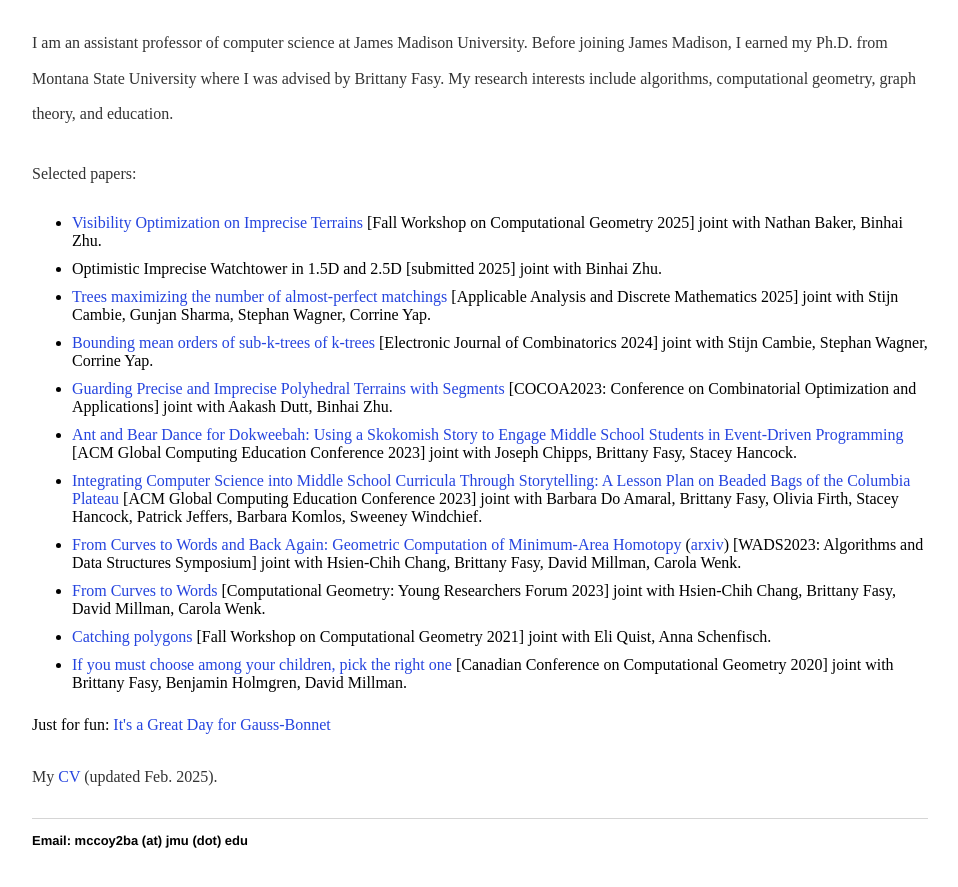
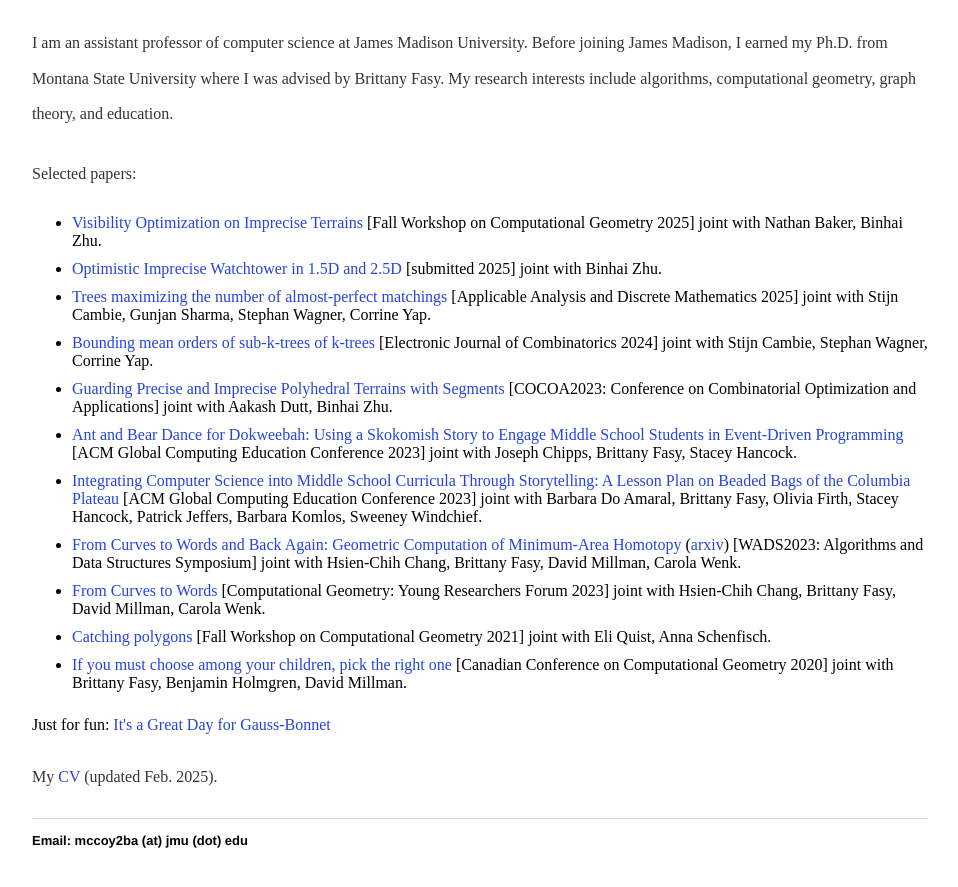
Before and after one commit to Brad-A-M/Brad-A-M.github.io, a Jekyll site: the page built from index.html, in a window 1280 px wide, cut to the strip 421-1331 px from the top of the page. Shown: the top 887 px of the strip, without its empty margins (160-1118 px from the left). Built offline with Jekyll 4.4.1, drawn with Linux system fonts in a browser that asks for light colours; part of the change alters nothing that is shown.

```diff
--- a/index.html
+++ b/index.html
@@ -19,7 +19,7 @@ title: Bradley McCoy
 		Selected papers:
 	<ul>
 		<li><a href="https://www.cs.qc.cuny.edu/goswami/Proceedings-FWCG_25.pdf"> Visibility Optimization on Imprecise Terrains</a> [Fall Workshop on Computational Geometry 2025] joint with Nathan Baker, Binhai Zhu.</li>
-		<li> Optimistic Imprecise Watchtower in 1.5D and 2.5D [submitted 2025] joint with Binhai Zhu.</li>
+		<li><a href="https://arxiv.org/abs/2601.13165">Optimistic Imprecise Watchtower in 1.5D and 2.5D</a> [submitted 2025] joint with Binhai Zhu.</li>
 		<li><a href="https://arxiv.org/abs/2209.03408"> Trees maximizing the number of almost-perfect matchings</a> [Applicable Analysis and Discrete Mathematics 2025] joint with Stijn Cambie, Gunjan Sharma, Stephan Wagner, Corrine Yap.</li>
 		<li><a href="https://www.combinatorics.org/ojs/index.php/eljc/article/view/v31i1p62"> Bounding mean orders of sub-k-trees of k-trees</a> [Electronic Journal of Combinatorics 2024] joint with Stijn Cambie, Stephan Wagner, Corrine Yap.</li>
 		<li> <a href="https://link.springer.com/chapter/10.1007/978-3-031-49614-1_24"> Guarding Precise and Imprecise Polyhedral Terrains with Segments</a> [COCOA2023: Conference on Combinatorial Optimization and Applications] joint with Aakash Dutt, Binhai Zhu.</li>
```
